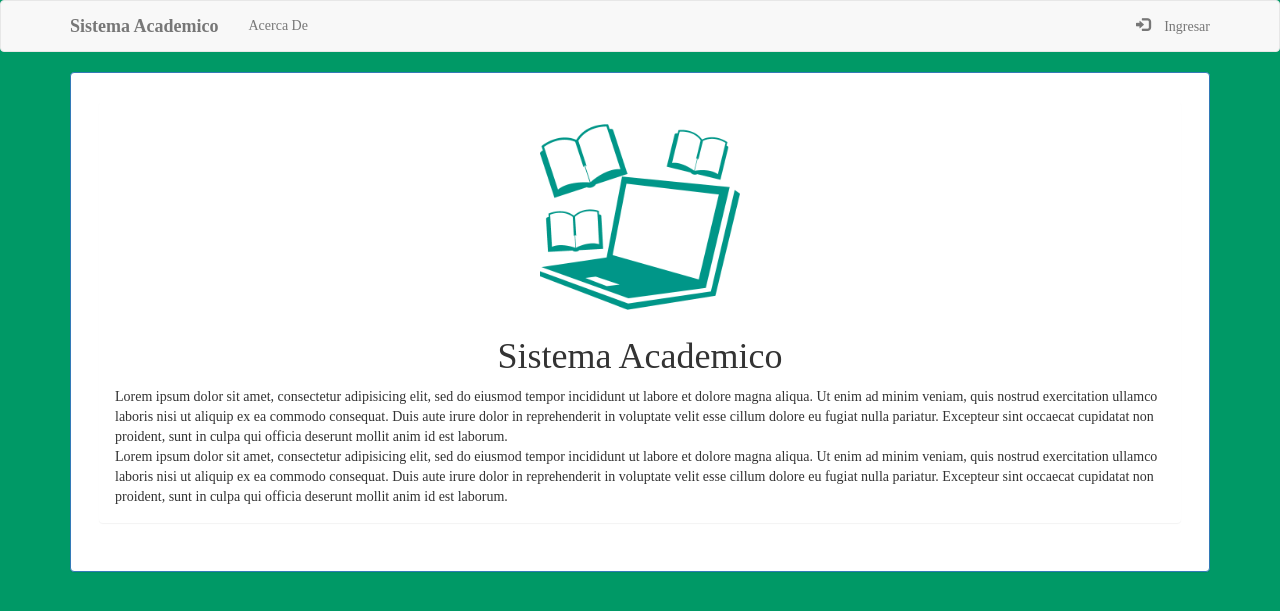
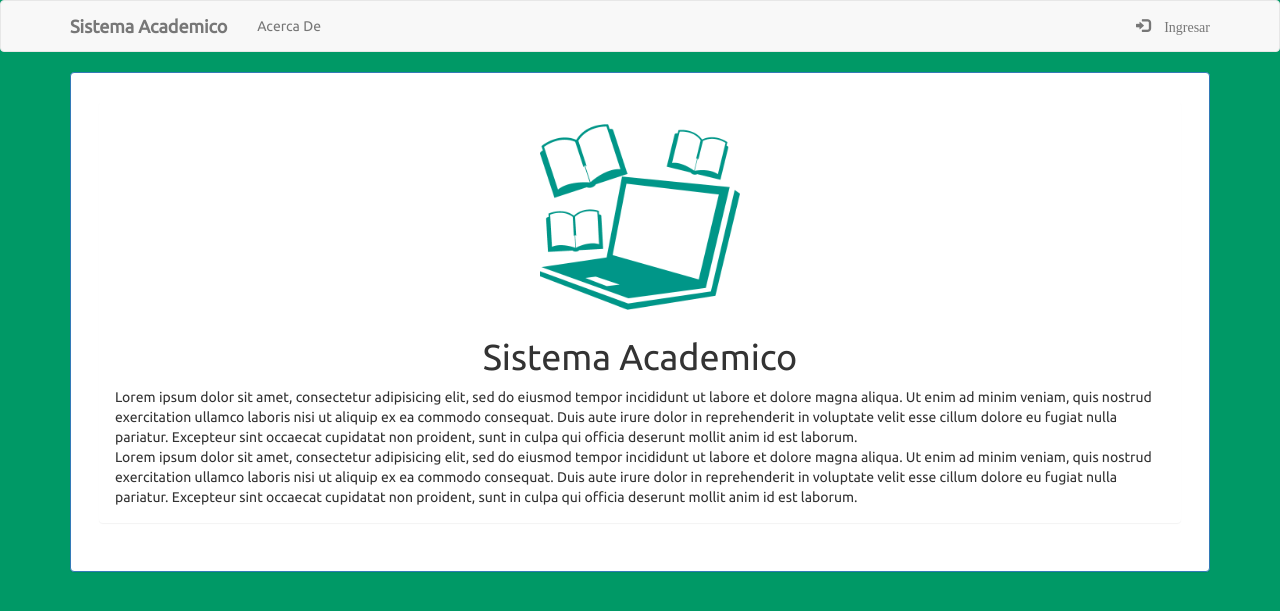
Before and after one commit to acampoe/sistemanotas, a PHP site: page /index.html in a window 1280 px wide. Shown: the top 611 px of the page. Run offline with PHP 8.4, Linux system fonts and the light colour scheme; some libraries are stand-ins or nearby versions.

Commit message:
Added ubuntu font manually for windows compatibility

```diff
--- a/css/master.css
+++ b/css/master.css
@@ -1,3 +1,7 @@
+@font-face {
+  font-family: ubuntu;
+  src: url("../fonts/ubuntu.ttf");
+}
 body{
   background-color: #009966 !important;
   font-family: Ubuntu !important;
```
Also changed, not shown: fonts/ubuntu.ttf (added).
